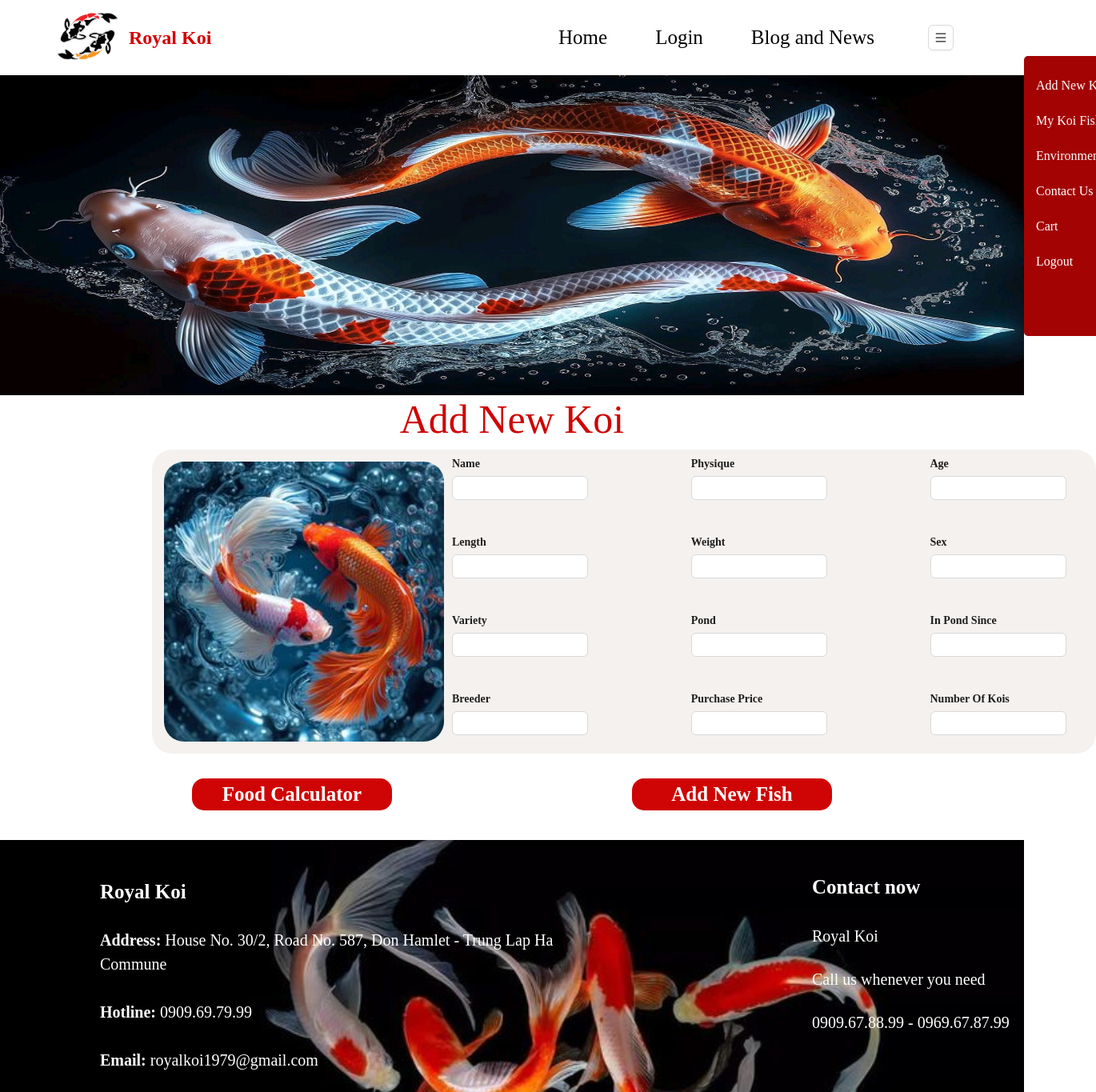
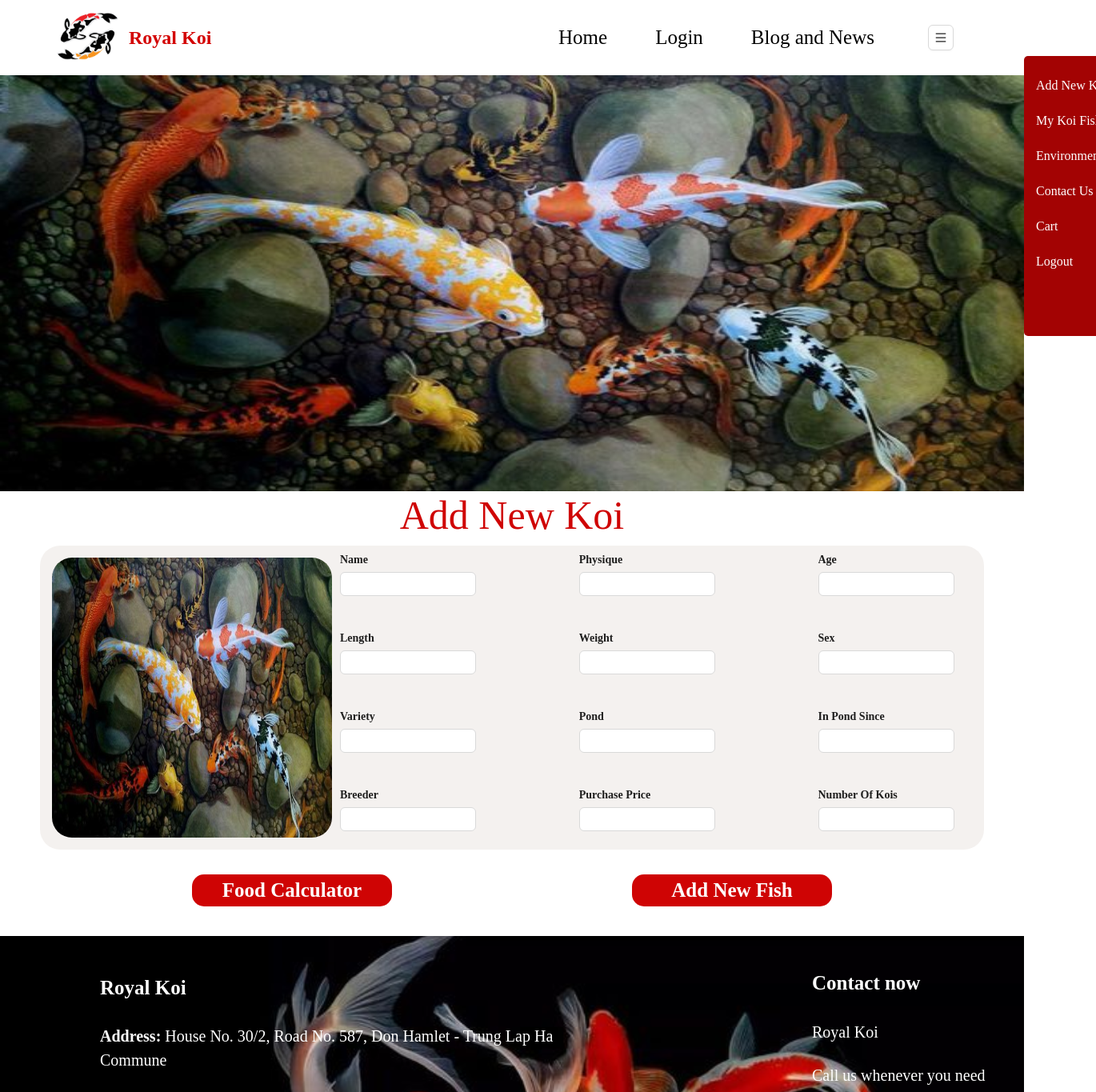
Before and after one commit to world-source-code24/Koi-Care-System-at-Home-FE, a React (Vite) app: page /add in a window 1280 px wide. Shown: the top 1365 px of the page at 80% size, 1370 px wide, since content can reach past the window. Built offline with nearby package versions, Linux system fonts and the light colour scheme; a web font is replaced by a local one.

Commit message:
version 1.1.6| fix:login, environment, add page

```diff
--- a/src/components/header/header.jsx
+++ b/src/components/header/header.jsx
@@ -48,7 +48,7 @@ function Header() {
           {isLoggedIn ? (
             <>
               <Link to="/profile" className='nav__profile'>Profile</Link>
-              <Button onClick={handleLogout} className='nav__logout'>Logout</Button>
+              <Link classNames="nav__logout" onClick={handleLogout} className='nav__logout'>Logout</Link>
             </>
           ) : (
             <Link to="/login" className='nav__login'>Login</Link>
--- a/src/components/header/header.scss
+++ b/src/components/header/header.scss
@@ -52,6 +52,10 @@
         color: #333;
         margin-bottom: 20px;
         margin-right: 70px;
+      }
+
+      .nav__logout{
+        font-family: gowun patang;
       }
     }
   }
--- a/src/page/add/add.jsx
+++ b/src/page/add/add.jsx
@@ -1,7 +1,7 @@
 import './add.scss';
 import koi from '../../img/background.jpg';
 import Header from '../../components/header/header';
-import ca from '../../img/ca.jpg';
+import ca from '../../img/news.jpg';
 import { Link, useNavigate } from 'react-router-dom';
 import { useState } from 'react';
 import { Form, Input, Button } from 'antd';
@@ -41,7 +41,7 @@ function AddPage() {
       <Header />
       <div className='Addpage__body'>
         <div className='Addpage__background'>
-          <img src={koi} alt="" width="30%" />
+          <img src={ca} alt="" width="30%" />
         </div>
 
         <div className='Addpage__Title'>
--- a/src/page/add/add.scss
+++ b/src/page/add/add.scss
@@ -13,7 +13,7 @@
     width: 100%;
     img{
         width: 100%;
-        height: 400px;
+        height: 520px;
     }
 }
 
@@ -36,7 +36,7 @@
     height: 380px;
     border-radius: 25px;
     display: flex;
-    margin-left: 190px;
+    margin: 0 auto;
 }
 
 .Addpage__img{
--- a/src/page/environment/environment.jsx
+++ b/src/page/environment/environment.jsx
@@ -1,7 +1,7 @@
 import { useState, useEffect } from 'react';
 import Header from '../../components/header/header';
 import './environment.scss';
-import koi from '../../img/background.jpg';
+import koi from '../../img/news.jpg';
 import { Form, Input, Button, Modal, Upload, Row, Col } from "antd";
 import Footer from '../../components/footer/footer';
 import { UploadOutlined } from '@ant-design/icons';
--- a/src/page/environment/environment.scss
+++ b/src/page/environment/environment.scss
@@ -13,7 +13,7 @@
     text-align: center;
     .search{
         display: flex;
-        margin-left: 160px;
+        margin-left: 350px;
         .ant-input{
             width: 200px;
             height: 30px;
--- a/src/page/news/news.jsx
+++ b/src/page/news/news.jsx
@@ -95,7 +95,9 @@ function News() {
                     </p>
             </div>
         </div>
+        <div className="NewsPage__cr">
         <CarouselNews numberOfSlide={4} autoplay={true}/>
+        </div>
         <br />
     <Footer/>
     </>
--- a/src/page/news/news.scss
+++ b/src/page/news/news.scss
@@ -75,3 +75,7 @@
         font-family: gowun patang;
     }
 }
+
+.NewsPage__cr{
+    padding: 4px;
+}
```
